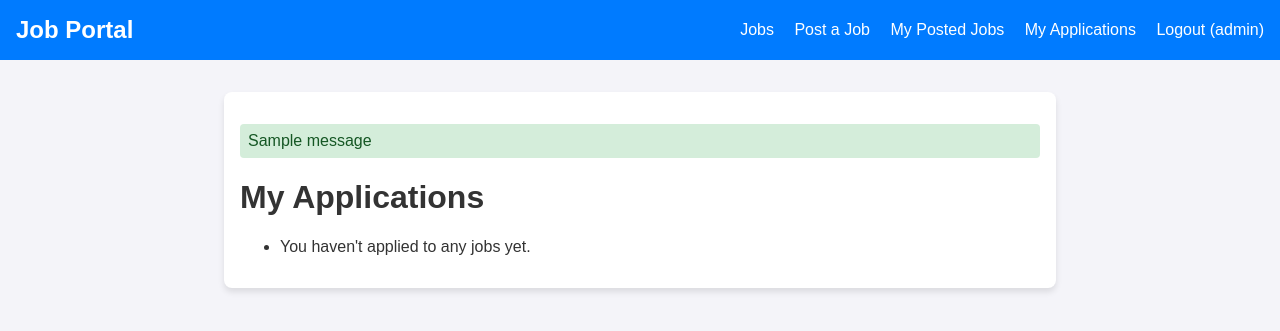
After one commit to haseebjaved4212/Job-Portal, a Django app: page /my-applications/ in a window 1280 px wide. The commit adds this page. Shown: the top 331 px of the page. Run offline with Django 5.2, Linux system fonts and the light colour scheme; a user stored in the database is signed in; tables that the repository leaves empty hold one stand-in row (values such as "Sample post"); one stand-in notice (Sample message) is shown; data that the repository does not hold is empty.

Commit message:
feat: implement core job portal functionality including user authentication, job management, and application workflows

```diff
--- /dev/null
+++ b/accounts/urls.py
@@ -0,0 +1,9 @@
+from django.urls import path
+from django.contrib.auth import views as auth_views
+from . import views
+
+urlpatterns = [
+    path('signup/', views.signup, name='signup'),
+    path('login/', auth_views.LoginView.as_view(template_name='login.html'), name='login'),
+    path('logout/', auth_views.LogoutView.as_view(), name='logout'),
+]
--- a/accounts/views.py
+++ b/accounts/views.py
@@ -6,7 +6,7 @@ def signup(request):
         form = CustomCreationForm(request.POST)
         if form.is_valid():
             form.save()
-            return redirect('/accounts/templates/login.html')
+            return redirect('login')
     else:
         form = CustomCreationForm()
-    return render(request, 'accounts/templates/signup.html', {'form': form})
+    return render(request, 'signup.html', {'form': form})
--- a/jobportal/settings.py
+++ b/jobportal/settings.py
@@ -57,7 +57,7 @@ ROOT_URLCONF = 'jobportal.urls'
 TEMPLATES = [
     {
         'BACKEND': 'django.template.backends.django.DjangoTemplates',
-        'DIRS': [],
+        'DIRS': [BASE_DIR / 'templates'],
         'APP_DIRS': True,
         'OPTIONS': {
             'context_processors': [
--- a/jobs/templates/job_list.html
+++ b/jobs/templates/job_list.html
@@ -7,7 +7,7 @@
 {% for job in all_jobs %}
     <li>
         <a href="{% url 'job-detail' job.pk %}">{{ job.title }}</a>
-        — {{ job.company_name }} — {{ job.location }} — ${{ job.salary }}
+        — {{ job.company }} — {{ job.location }} — ${{ job.salary }}
     </li>
 {% empty %}
     <li>No jobs posted yet.</li>
--- a/jobs/templates/my_application_list.html
+++ b/jobs/templates/my_application_list.html
@@ -4,7 +4,7 @@
 <h1>My Applications</h1>
 <ul>
 {% for application in applications %}
-    <li>{{ application.job.title }} at {{ application.job.company_name }} — applied {{ application.date_applied }}</li>
+    <li>{{ application.job.title }} at {{ application.job.company }} — applied {{ application.applied_date|date:"F d, Y" }}</li>
 {% empty %}
     <li>You haven't applied to any jobs yet.</li>
 {% endfor %}
--- /dev/null
+++ b/jobs/urls.py
@@ -0,0 +1,13 @@
+from django.urls import path
+from . import views
+
+urlpatterns = [
+    path('', views.JobListView.as_view(), name='job-list'),
+    path('job/<int:pk>/', views.JobDetailView.as_view(), name='job-detail'),
+    path('job/new/', views.JobCreateView.as_view(), name='job-create'),
+    path('job/<int:pk>/edit/', views.JobUpdateView.as_view(), name='job-update'),
+    path('job/<int:pk>/delete/', views.JobDeleteView.as_view(), name='job-delete'),
+    path('my-jobs/', views.MyJobsListView.as_view(), name='my-jobs'),
+    path('apply/<int:pk>/', views.apply_to_job, name='apply-to-job'),
+    path('my-applications/', views.MyApplicationsListView.as_view(), name='my-applications'),
+]
--- a/jobs/views.py
+++ b/jobs/views.py
@@ -5,16 +5,16 @@ from django.contrib.auth.mixins import LoginRequiredMixin
 from django.views.generic import ListView, DetailView, CreateView, UpdateView, DeleteView
 from django.urls import reverse, reverse_lazy
 from .models import Job, Application
-from .forms import Jobform
+from .forms import JobForm
 
 class JobListView(ListView):
     model = Job
-    template_name = 'jobs/templates/job_list.html'
+    template_name = 'job_list.html'
     context_object_name = 'all_jobs'
 
 class JobDetailView(DetailView):
     model = Job
-    template_name = 'jobs/templates/job_detail.html'
+    template_name = 'job_detail.html'
 
     def get_context_data(self, **kwargs):
         context = super().get_context_data(**kwargs)
@@ -26,7 +26,7 @@ class JobDetailView(DetailView):
 
 class JobCreateView(LoginRequiredMixin, CreateView):
     model = Job
-    form_class = Jobform
+    form_class = JobForm
     template_name = 'job_form.html'
 
     def form_valid(self, form):
@@ -38,7 +38,7 @@ class JobCreateView(LoginRequiredMixin, CreateView):
 
 class JobUpdateView(LoginRequiredMixin, UpdateView):
     model = Job
-    form_class = Jobform
+    form_class = JobForm
     template_name = 'job_form.html'
 
     def get_queryset(self):
@@ -57,7 +57,7 @@ class JobDeleteView(LoginRequiredMixin, DeleteView):
 
 class MyJobsListView(LoginRequiredMixin, ListView):
     model = Job
-    template_name = 'my_jobs_list.html'
+    template_name = 'my_job_list.html'
     context_object_name = 'jobs'
 
     def get_queryset(self):
@@ -77,7 +77,7 @@ def apply_to_job(request, pk):
 
 class MyApplicationsListView(LoginRequiredMixin, ListView):
     model = Application
-    template_name = 'my_applications_list.html'
+    template_name = 'my_application_list.html'
     context_object_name = 'applications'
 
     def get_queryset(self):
--- /dev/null
+++ b/templates/base.html
@@ -0,0 +1,57 @@
+<!DOCTYPE html>
+<html lang="en">
+<head>
+    <meta charset="UTF-8">
+    <meta name="viewport" content="width=device-width, initial-scale=1.0">
+    <title>{% block title %}Job Portal{% endblock %}</title>
+    <style>
+        body { font-family: Arial, sans-serif; margin: 0; padding: 0; background-color: #f4f4f9; color: #333; }
+        header { background-color: #007bff; color: white; padding: 1rem; display: flex; justify-content: space-between; align-items: center; }
+        nav a { color: white; margin-left: 1rem; text-decoration: none; }
+        nav a:hover { text-decoration: underline; }
+        .container { max-width: 800px; margin: 2rem auto; padding: 1rem; background: white; border-radius: 8px; box-shadow: 0 4px 6px rgba(0,0,0,0.1); }
+        .card { padding: 2rem; border: 1px solid #ddd; border-radius: 8px; }
+        button { background-color: #007bff; color: white; border: none; padding: 0.5rem 1rem; border-radius: 4px; cursor: pointer; }
+        button:hover { background-color: #0056b3; }
+        .messages { list-style: none; padding: 0; }
+        .messages li { padding: 0.5rem; margin-bottom: 1rem; border-radius: 4px; }
+        .messages li.success { background-color: #d4edda; color: #155724; }
+        .messages li.info { background-color: #d1ecf1; color: #0c5460; }
+        .messages li.error { background-color: #f8d7da; color: #721c24; }
+    </style>
+</head>
+<body>
+    <header>
+        <div>
+            <strong><a href="{% url 'job-list' %}" style="color: white; text-decoration: none; font-size: 1.5rem;">Job Portal</a></strong>
+        </div>
+        <nav>
+            <a href="{% url 'job-list' %}">Jobs</a>
+            {% if user.is_authenticated %}
+                <a href="{% url 'job-create' %}">Post a Job</a>
+                <a href="{% url 'my-jobs' %}">My Posted Jobs</a>
+                <a href="{% url 'my-applications' %}">My Applications</a>
+                <form action="{% url 'logout' %}" method="post" style="display:inline;">
+                    {% csrf_token %}
+                    <button type="submit" style="background: none; border: none; color: white; cursor: pointer; padding: 0; margin-left: 1rem; font-size: 1rem;">Logout ({{ user.username }})</button>
+                </form>
+            {% else %}
+                <a href="{% url 'login' %}">Login</a>
+                <a href="{% url 'signup' %}">Sign Up</a>
+            {% endif %}
+        </nav>
+    </header>
+
+    <div class="container">
+        {% if messages %}
+            <ul class="messages">
+                {% for message in messages %}
+                    <li class="{{ message.tags }}">{{ message }}</li>
+                {% endfor %}
+            </ul>
+        {% endif %}
+
+        {% block content %}{% endblock %}
+    </div>
+</body>
+</html>
```
Also changed, not shown: jobs/templates/job_detail.html (added, +33 -0 lines).
